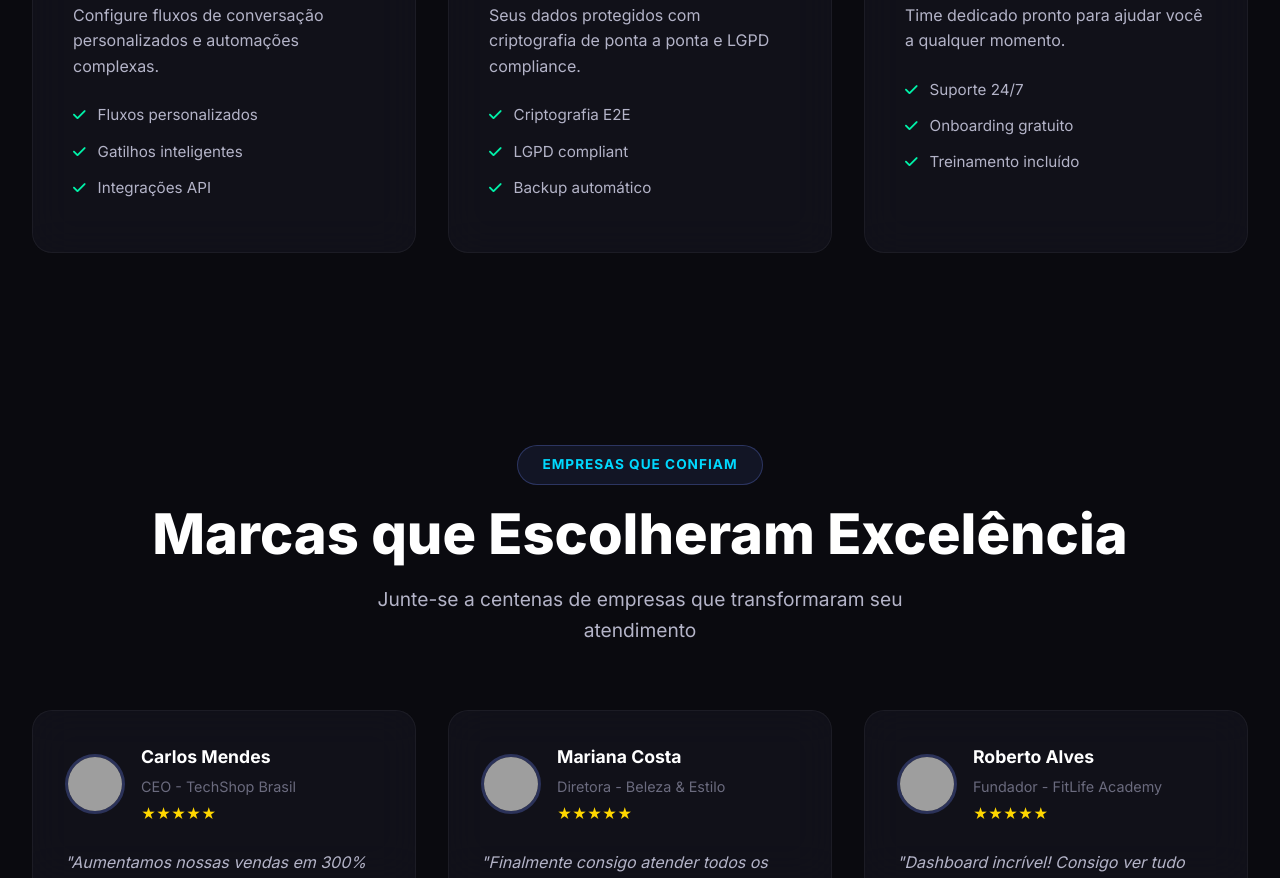
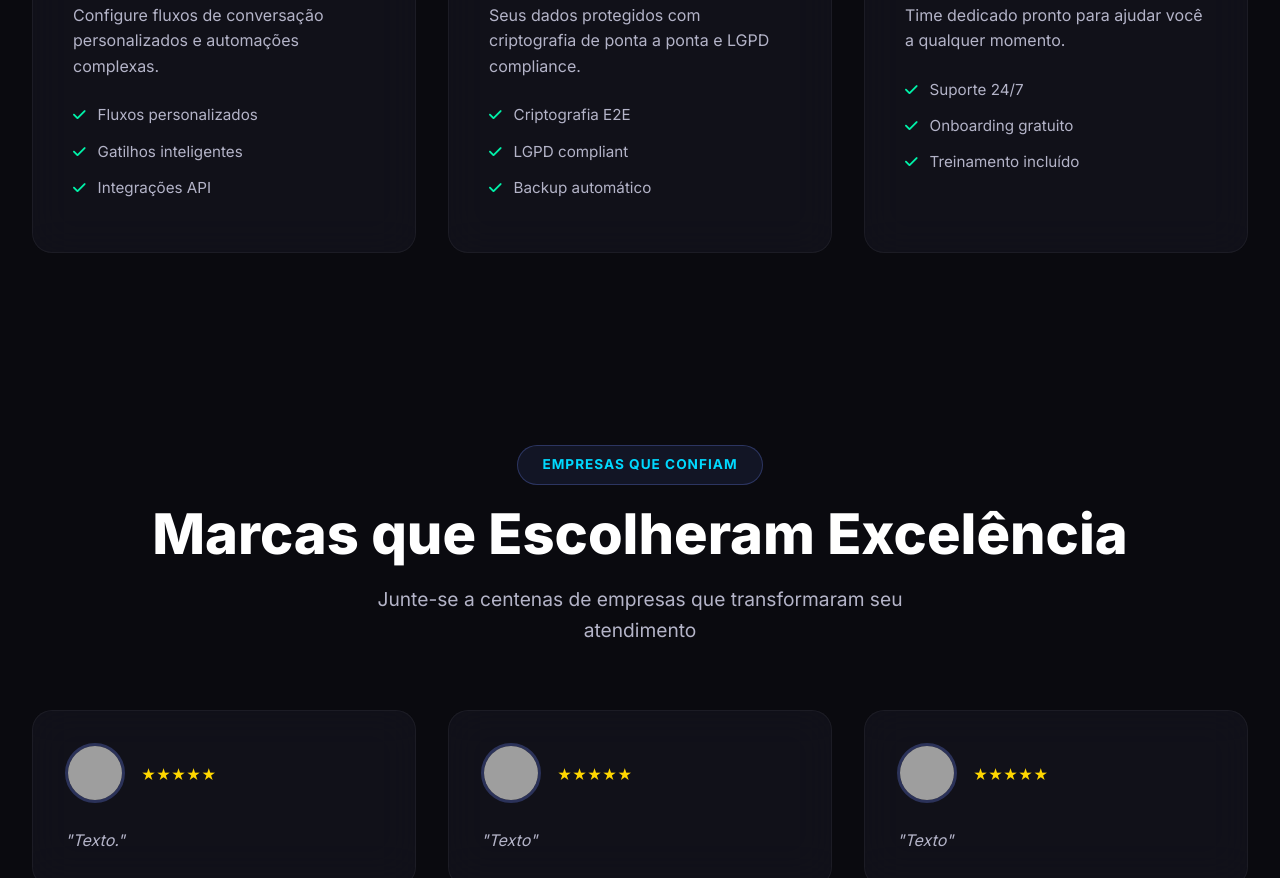
Before and after one commit to Kaytxt/Askbar-Site, a website: page index.html in a window 1280 px wide. Shown: the part 1922-2800 px from the top of the page. Drawn offline with Linux system fonts and the light colour scheme; some packages are replaced by stand-ins of ours; grey boxes are pictures that could not be loaded; a script that the page names is missing.

Commit message:
Update index.html

```diff
--- a/index.html
+++ b/index.html
@@ -189,14 +189,13 @@
                 <div class="testimonial-header">
                     <img src="https://i.pravatar.cc/100?img=12" alt="Cliente">
                     <div>
-                        <h4>Carlos Mendes</h4>
-                        <p>CEO - TechShop Brasil</p>
+                        <h4></h4>
+                        <p></p>
                         <div class="stars">★★★★★</div>
                     </div>
                 </div>
                 <p class="testimonial-text">
-                    "Aumentamos nossas vendas em 300% no primeiro mês! O bot responde instantaneamente
-                    e nossos clientes adoram. Investimento que se paga sozinho."
+                    "Texto."
                 </p>
             </div>
 
@@ -204,14 +203,13 @@
                 <div class="testimonial-header">
                     <img src="https://i.pravatar.cc/100?img=45" alt="Cliente">
                     <div>
-                        <h4>Mariana Costa</h4>
-                        <p>Diretora - Beleza & Estilo</p>
+                        <h4></h4>
+                        <p></p>
                         <div class="stars">★★★★★</div>
                     </div>
                 </div>
                 <p class="testimonial-text">
-                    "Finalmente consigo atender todos os clientes, mesmo fora do horário comercial.
-                    A IA é surpreendentemente natural e eficiente!"
+                    "Texto"
                 </p>
             </div>
 
@@ -219,14 +217,13 @@
                 <div class="testimonial-header">
                     <img src="https://i.pravatar.cc/100?img=33" alt="Cliente">
                     <div>
-                        <h4>Roberto Alves</h4>
-                        <p>Fundador - FitLife Academy</p>
+                        <h4></h4>
+                        <p></p>
                         <div class="stars">★★★★★</div>
                     </div>
                 </div>
                 <p class="testimonial-text">
-                    "Dashboard incrível! Consigo ver tudo que acontece em tempo real.
-                    A automação liberou meu time para focar no que realmente importa."
+                    "Texto"
                 </p>
             </div>
         </div>
@@ -257,7 +254,7 @@
         <div class="team-grid">
             <div class="team-member">
                 <div class="member-image">
-                    <img src="https://i.pravatar.cc/300?img=60" alt="João Silva">
+                    <img src="" alt="Pedro"> <!--Colocar imagem real-->
                     <div class="member-overlay">
                         <div class="social-links">
                             <a href="#"><i class="fab fa-linkedin"></i></a>
@@ -266,14 +263,14 @@
                         </div>
                     </div>
                 </div>
-                <h4>João Silva</h4>
-                <p class="role">CTO & Co-fundador</p>
-                <p class="bio">10+ anos em IA e automação. Ex-Google, apaixonado por tecnologia que muda vidas.</p>
+                <h4>Pedro</h4>
+                <p class="role">Cargo</p>
+                <p class="bio">Texto</p>
             </div>
 
             <div class="team-member">
                 <div class="member-image">
-                    <img src="https://i.pravatar.cc/300?img=47" alt="Maria Souza">
+                    <img src="" alt="Victor Azenha"> <!--Colocar imagem real-->
                     <div class="member-overlay">
                         <div class="social-links">
                             <a href="#"><i class="fab fa-linkedin"></i></a>
@@ -282,14 +279,14 @@
                         </div>
                     </div>
                 </div>
-                <h4>Maria Souza</h4>
-                <p class="role">Head de Vendas</p>
-                <p class="bio">Especialista em crescimento de negócios. Ajudou 500+ empresas a escalarem suas vendas.</p>
+                <h4>Victor Azenha</h4>
+                <p class="role">Cargo</p>
+                <p class="bio">Texto</p>
             </div>
 
             <div class="team-member">
                 <div class="member-image">
-                    <img src="https://i.pravatar.cc/300?img=15" alt="Pedro Santos">
+                    <img src="" alt="Kauan Douglas">  <!--Colocar imagem real-->
                     <div class="member-overlay">
                         <div class="social-links">
                             <a href="#"><i class="fab fa-linkedin"></i></a>
@@ -298,9 +295,9 @@
                         </div>
                     </div>
                 </div>
-                <h4>Pedro Santos</h4>
-                <p class="role">Product Designer</p>
-                <p class="bio">Design centrado no usuário. Transformando complexidade em simplicidade desde 2015.</p>
+                <h4>Kauan Douglas</h4>
+                <p class="role">Cargo</p>
+                <p class="bio">Texto</p>
             </div>
         </div>
     </section>
```
